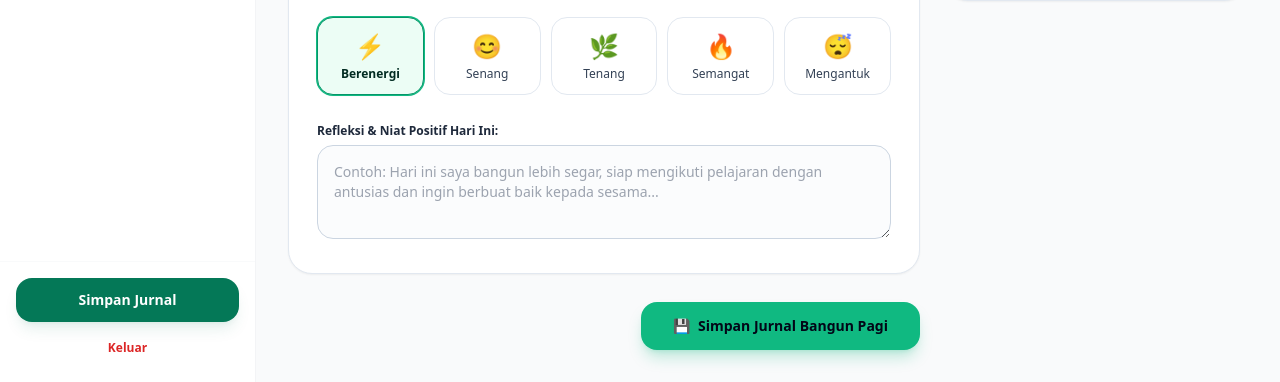
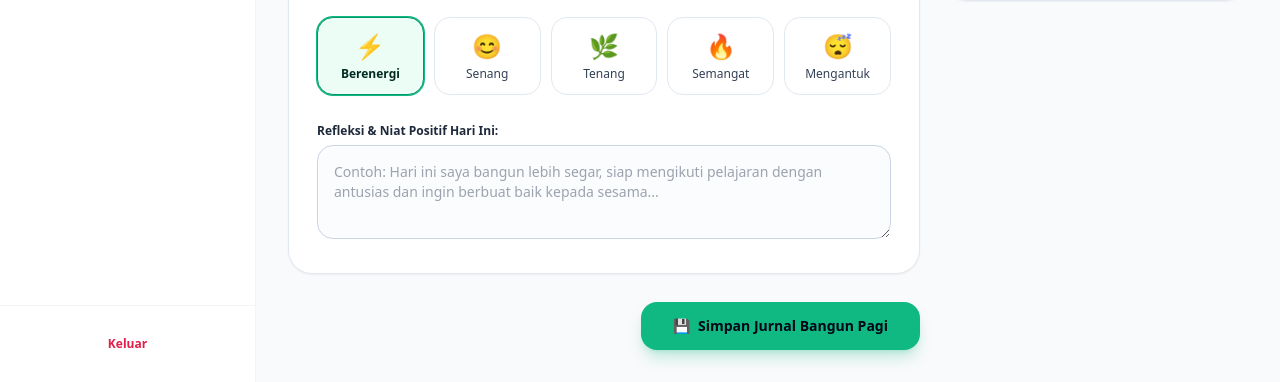
Before and after one commit to Muiz1182/jurnal-kebiasaan, a Laravel app: page /student/bangun-pagi in a window 1280 px wide. Shown: the part 1270-1652 px from the top of the page. Run offline with Laravel 12, Linux system fonts and the light colour scheme; a user stored in the database is signed in; data comes from the database, SQL or seed files in the repository; data that the repository does not hold is empty; parts of the project's set-up code (start-up, migrations or seed data) failed here and were passed over; some libraries are stand-ins or nearby versions.

Commit message:
feat(ui): hapus tombol simpan jurnal dari sidebar akun murid

```diff
--- a/resources/views/layouts/student.blade.php
+++ b/resources/views/layouts/student.blade.php
@@ -9,7 +9,7 @@
     <!-- Alpine.js untuk Interaktif -->
     <script defer src="https://cdn.jsdelivr.net/npm/alpinejs@3.x.x/dist/cdn.min.js"></script>
 </head>
-<body class="bg-gray-50 font-sans antialiased text-gray-900 min-h-screen flex flex-col" x-data="{ sidebarOpen: false, activeForm: 'form-bangun-pagi' }" x-init="activeForm = 'form-bangun-pagi'">
+<body class="bg-gray-50 font-sans antialiased text-gray-900 min-h-screen flex flex-col" x-data="{ sidebarOpen: false }">
 
     <!-- Global Toast Container (Anti-Slop System) -->
     <div x-data="toastManager()"
@@ -92,45 +92,40 @@
                 </div>
 
                 <!-- Menu Navigasi Sesuai Design UI/UX -->
-                <nav class="p-4 space-y-1 overflow-y-auto max-h-[calc(100vh-220px)]">
+                <nav class="p-4 space-y-1 overflow-y-auto max-h-[calc(100vh-160px)]">
                     <a href="{{ route('student.dashboard') }}" class="flex items-center gap-3 px-4 py-3 {{ request()->routeIs('student.dashboard') ? 'bg-blue-900 text-white shadow-lg shadow-blue-900/10 font-bold' : 'text-gray-600 hover:bg-gray-50 font-medium' }} rounded-2xl text-sm transition">
                         <svg class="w-5 h-5" fill="none" stroke="currentColor" viewBox="0 0 24 24"><path stroke-linecap="round" stroke-linejoin="round" stroke-width="2" d="M4 6a2 2 0 012-2h2a2 2 0 012 2v2a2 2 0 01-2 2H6a2 2 0 01-2-2V6zM14 6a2 2 0 012-2h2a2 2 0 012 2v2a2 2 0 01-2 2h-2a2 2 0 01-2-2V6zM4 16a2 2 0 012-2h2a2 2 0 012 2v2a2 2 0 01-2 2H6a2 2 0 01-2-2v16z"/></svg>
                         Dashboard
                     </a>
-                    <a href="{{ route('student.bangun-pagi') }}" @click="activeForm = 'form-bangun-pagi'" class="flex items-center gap-3 px-4 py-3 {{ request()->routeIs('student.bangun-pagi') ? 'bg-blue-900 text-white shadow-lg shadow-blue-900/10 font-bold' : 'text-gray-600 hover:bg-gray-50 font-medium' }} rounded-2xl text-sm transition">
+                    <a href="{{ route('student.bangun-pagi') }}" class="flex items-center gap-3 px-4 py-3 {{ request()->routeIs('student.bangun-pagi') ? 'bg-blue-900 text-white shadow-lg shadow-blue-900/10 font-bold' : 'text-gray-600 hover:bg-gray-50 font-medium' }} rounded-2xl text-sm transition">
                         <span>⏰</span> Bangun Pagi
                     </a>
-                    <a href="{{ route('student.taat-beribadah') }}" @click="activeForm = 'form-taat-beribadah'" class="flex items-center gap-3 px-4 py-3 {{ request()->routeIs('student.taat-beribadah') ? 'bg-blue-900 text-white shadow-lg shadow-blue-900/10 font-bold' : 'text-gray-600 hover:bg-gray-50 font-medium' }} rounded-2xl text-sm transition">
+                    <a href="{{ route('student.taat-beribadah') }}" class="flex items-center gap-3 px-4 py-3 {{ request()->routeIs('student.taat-beribadah') ? 'bg-blue-900 text-white shadow-lg shadow-blue-900/10 font-bold' : 'text-gray-600 hover:bg-gray-50 font-medium' }} rounded-2xl text-sm transition">
                         <span>✨</span> Taat Beribadah
                     </a>
-                    <!-- DIREVISI: Mengaktifkan rute ke halaman Rajin Olahraga -->
-                    <a href="{{ route('student.olahraga') }}" @click="activeForm = 'form-olahraga'" class="flex items-center gap-3 px-4 py-3 {{ request()->routeIs('student.olahraga') ? 'bg-blue-900 text-white shadow-lg shadow-blue-900/10 font-bold' : 'text-gray-600 hover:bg-gray-50 font-medium' }} rounded-2xl text-sm transition">
+                    <a href="{{ route('student.olahraga') }}" class="flex items-center gap-3 px-4 py-3 {{ request()->routeIs('student.olahraga') ? 'bg-blue-900 text-white shadow-lg shadow-blue-900/10 font-bold' : 'text-gray-600 hover:bg-gray-50 font-medium' }} rounded-2xl text-sm transition">
                         <span>💪</span> Rajin Olahraga
                     </a>
-                    <a href="{{ route('student.makan-sehat') }}" @click="activeForm = 'form-makan-sehat'" class="flex items-center gap-3 px-4 py-3 {{ request()->routeIs('student.makan-sehat') ? 'bg-blue-900 text-white shadow-lg shadow-blue-900/10 font-bold' : 'text-gray-600 hover:bg-gray-50 font-medium' }} rounded-2xl text-sm transition">
+                    <a href="{{ route('student.makan-sehat') }}" class="flex items-center gap-3 px-4 py-3 {{ request()->routeIs('student.makan-sehat') ? 'bg-blue-900 text-white shadow-lg shadow-blue-900/10 font-bold' : 'text-gray-600 hover:bg-gray-50 font-medium' }} rounded-2xl text-sm transition">
                         <span>🥗</span> Makan Sehat
                     </a>
-                    <a href="{{ route('student.gemar-belajar') }}" @click="activeForm = 'form-gemar-belajar'" class="flex items-center gap-3 px-4 py-3 {{ request()->routeIs('student.gemar-belajar') ? 'bg-blue-900 text-white shadow-lg shadow-blue-900/10 font-bold' : 'text-gray-600 hover:bg-gray-50 font-medium' }} rounded-2xl text-sm transition">
+                    <a href="{{ route('student.gemar-belajar') }}" class="flex items-center gap-3 px-4 py-3 {{ request()->routeIs('student.gemar-belajar') ? 'bg-blue-900 text-white shadow-lg shadow-blue-900/10 font-bold' : 'text-gray-600 hover:bg-gray-50 font-medium' }} rounded-2xl text-sm transition">
                         <span>📚</span> Gemar Belajar
                     </a>
-                    <a href="{{ route('student.aktif-masyarakat') }}" @click="activeForm = 'form-aktif-masyarakat'" class="flex items-center gap-3 px-4 py-3 {{ request()->routeIs('student.aktif-masyarakat') ? 'bg-blue-900 text-white shadow-lg shadow-blue-900/10 font-bold' : 'text-gray-600 hover:bg-gray-50 font-medium' }} rounded-2xl text-sm transition">
+                    <a href="{{ route('student.aktif-masyarakat') }}" class="flex items-center gap-3 px-4 py-3 {{ request()->routeIs('student.aktif-masyarakat') ? 'bg-blue-900 text-white shadow-lg shadow-blue-900/10 font-bold' : 'text-gray-600 hover:bg-gray-50 font-medium' }} rounded-2xl text-sm transition">
                         <span>👥</span> Aktif Masyarakat
                     </a>
-                    <a href="{{ route('student.tidur-cepat') }}" @click="activeForm = 'form-tidur-cepat'" class="flex items-center gap-3 px-4 py-3 {{ request()->routeIs('student.tidur-cepat') ? 'bg-blue-900 text-white shadow-lg shadow-blue-900/10 font-bold' : 'text-gray-600 hover:bg-gray-50 font-medium' }} rounded-2xl text-sm transition">
+                    <a href="{{ route('student.tidur-cepat') }}" class="flex items-center gap-3 px-4 py-3 {{ request()->routeIs('student.tidur-cepat') ? 'bg-blue-900 text-white shadow-lg shadow-blue-900/10 font-bold' : 'text-gray-600 hover:bg-gray-50 font-medium' }} rounded-2xl text-sm transition">
                         <span>🌙</span> Tidur Cepat
                     </a>
                 </nav>
             </div>
 
-            <!-- Tombol Aksi Bawah Sidebar (Simpan Jurnal & Keluar) -->
-            <div class="p-4 border-t border-gray-50 space-y-2 bg-white">
-                <!-- DIREVISI: Tombol Simpan Jurnal Dinamis berdasarkan halaman aktif -->
-                <button type="submit" :form="activeForm" class="w-full py-3 bg-emerald-700 text-white rounded-2xl font-bold text-sm flex items-center justify-center gap-2 shadow-lg shadow-emerald-700/10 hover:bg-emerald-800 transition">
-                    Simpan Jurnal
-                </button>
+            <!-- Tombol Aksi Bawah Sidebar (Keluar) -->
+            <div class="p-4 border-t border-gray-100 bg-white">
                 <form action="{{ route('logout') }}" method="POST">
                     @csrf
-                    <button type="submit" class="w-full flex items-center justify-center gap-2 px-4 py-2.5 text-red-600 hover:bg-red-50 rounded-xl font-bold text-xs transition">
+                    <button type="submit" class="w-full min-h-[44px] flex items-center justify-center gap-2 px-4 py-2.5 text-rose-600 hover:text-rose-700 hover:bg-rose-50 rounded-xl font-bold text-xs transition cursor-pointer">
                         Keluar
                     </button>
                 </form>
```
